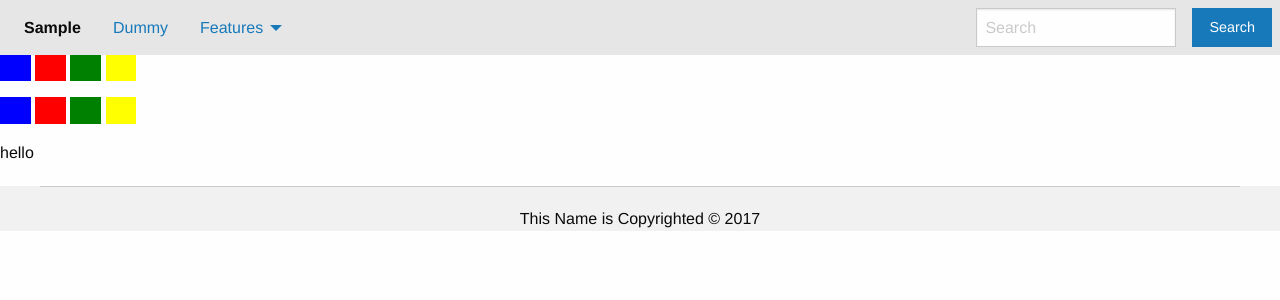
After one commit to kkhan01/This_Name_is_Copyrighted-Brain_Battles, a Flask app: page /simon in a window 1280 px wide. The commit adds this page. Shown: the top 300 px of the page. Run offline with Flask 2, Linux system fonts and the light colour scheme; some libraries are stand-ins or nearby versions.

Commit message:
got timer for simon game

```diff
--- a/app.py
+++ b/app.py
@@ -13,6 +13,10 @@ def login():
 def dummy():
     return render_template('dummy.html')
 
+@app.route('/simon')
+def simon():
+    return render_template('simon.html')
+
 if __name__ == '__main__':
     app.debug = True
     app.run()
--- /dev/null
+++ b/static/css/simon.css
@@ -0,0 +1,19 @@
+.blue {
+	background-color: blue;
+}
+
+.red {
+	background-color: red;
+}
+
+.green {
+	background-color: green;
+}
+
+.yellow {
+	background-color: yellow;
+}
+
+.disabled {
+	background-color: gray;
+}
--- /dev/null
+++ b/static/js/simon.js
@@ -0,0 +1,29 @@
+//code for simon
+
+let display, user;
+
+function init() {
+	display = document.getElementsByClassName("display");
+	user = document.getElementsByClassName("user");
+
+}
+
+//pattern should be a list of numbers 0-3 specifying which buttons to light up
+function display_run(pattern) {
+	let exec = Promise.resolve();
+	for (let index of pattern) {
+		exec = exec.then(() => {
+			return new Promise(resolve => {
+				setTimeout(() =>{
+					console.log("wee" + index);
+					resolve(index);
+				}, 1000);
+			});
+		});
+	}
+}
+
+init();
+console.log(display);
+
+display_run([0, 1, 2, 3]);
--- a/templates/default.html
+++ b/templates/default.html
@@ -17,6 +17,10 @@
     <link rel= "stylesheet" type= "text/css" href= "{{ url_for('static',filename='css/foundation.css') }}">
     <link rel= "stylesheet" type= "text/css" href= "{{ url_for('static',filename='css/app.css') }}">
 
+
+    <!-- javascript if necessary -->
+    {% block js %}
+    {% endblock %}
   </head>
 
   <body>
--- /dev/null
+++ b/templates/simon.html
@@ -0,0 +1,27 @@
+{% extends 'default.html' %}
+
+{% block c_title %}
+Simon
+{% endblock %}
+
+{% block js %}
+<link rel="stylesheet" href="../static/css/simon.css">
+<script src="../static/js/simon.js"></script>
+{% endblock %}
+
+{% block c_content %}
+<div id="game_window">
+	<div class="button display blue" id="display_blue_button"></div>
+	<div class="button display red" id="display_red_button"></div>
+	<div class="button display green" id="display_green_button"></div>
+	<div class="button display yellow" id="display_yellow_button"></div>
+
+	<br>
+
+	<div class="button user blue" id="user_blue_button"></div>
+	<div class="button user red" id="user_red_button"></div>
+	<div class="button user green" id="user_green_button"></div>
+	<div class="button user yellow" id="user_yellow_button"></div>
+</div>
+<p>hello</p>
+{% endblock %}
```
